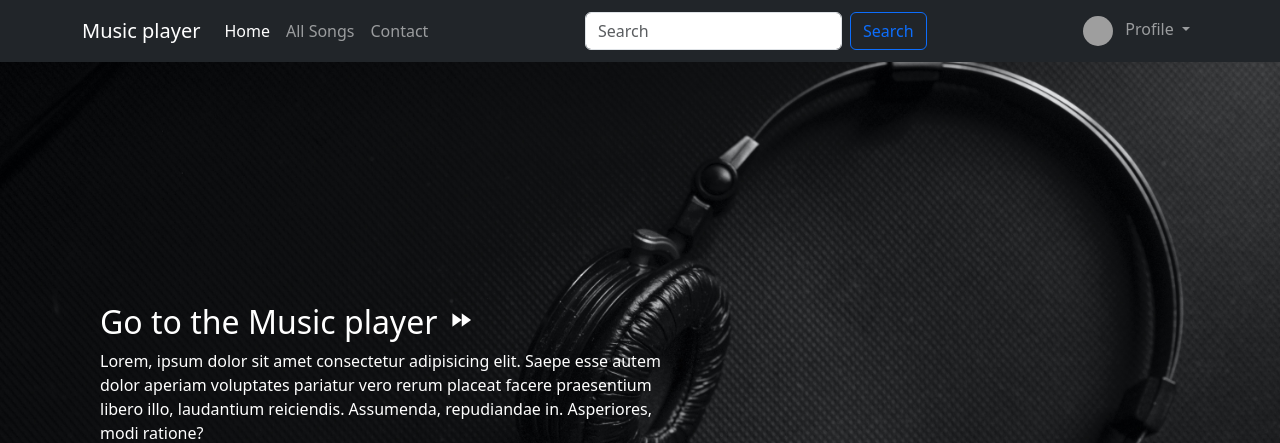
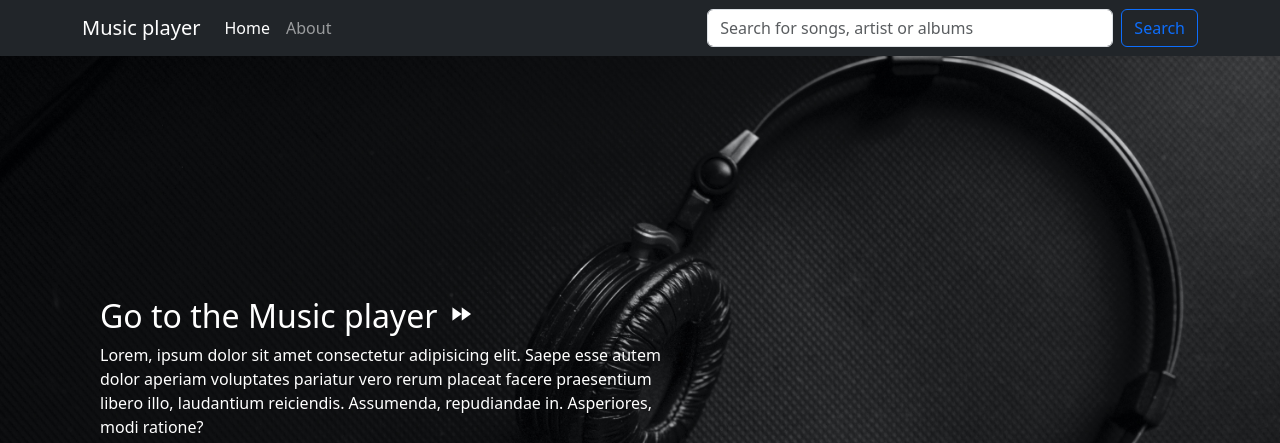
Before and after one commit to AmitChigare/music-player, a Django app: page / in a window 1280 px wide. Shown: the top 443 px of the page. Run offline with Django 4.2, Linux system fonts and the light colour scheme; data that the repository does not hold is empty; grey boxes are pictures that could not be loaded.

Commit message:
Implemented Search functionality in home page

```diff
--- a/musicplayer/urls.py
+++ b/musicplayer/urls.py
@@ -8,5 +8,6 @@ from . import views
 urlpatterns = [
     path("admin/", admin.site.urls),
     path("", views.index, name="index"),
+    path("search/", views.search, name="search"),
     path("player/", include("musicapp.urls")),
 ] + static(settings.MEDIA_URL, document_root=settings.MEDIA_ROOT)
--- a/templates/base.html
+++ b/templates/base.html
@@ -31,17 +31,15 @@
                         <a class="nav-link active" aria-current="page" href="/">Home</a>
                     </li>
                     <li class="nav-item">
-                        <a class="nav-link" href="#">All Songs</a>
-                    </li>
-                    <li class="nav-item">
-                        <a class="nav-link" href="contact.html">Contact</a>
+                        <a class="nav-link" href="contact.html">About</a>
                     </li>
                 </ul>
-                <form class="d-flex">
-                    <input class="form-control me-2" type="search" placeholder="Search" aria-label="Search">
+                <form class="d-flex w-50" action="{% url 'search' %}" method="GET">
+                    <input class="form-control me-2" type="search" placeholder="Search for songs, artist or albums"
+                        aria-label="Search" name="keyword">
                     <button class="btn btn-outline-primary" type="submit">Search</button>
                 </form>
-                <ul class="navbar-nav ms-auto align-items-center">
+                <!-- <ul class="navbar-nav ms-auto align-items-center">
                     <li class="nav-item dropdown">
                         <a class="nav-link dropdown-toggle" href="#" id="navbarDropdown" role="button"
                             data-bs-toggle="dropdown" aria-expanded="false">
@@ -54,7 +52,7 @@
                             <li><a class="dropdown-item" href="#">Logout</a></li>
                         </ul>
                     </li>
-                </ul>
+                </ul> -->
             </div>
         </div>
     </nav>
```
Also changed, not shown: requirements.txt (added, +7 -0 lines).
